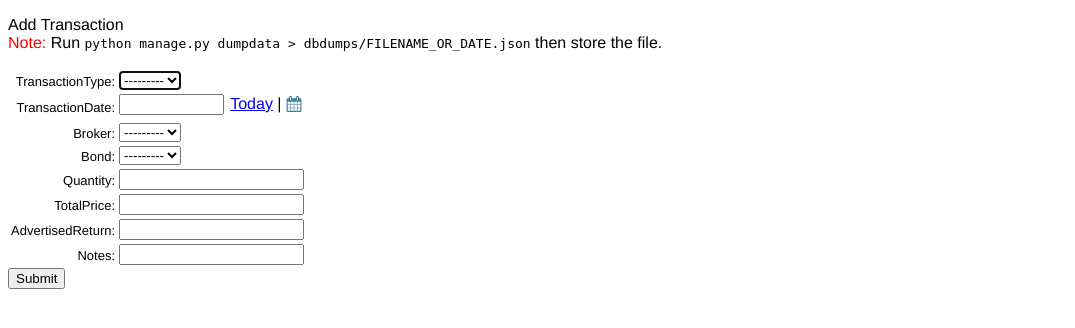
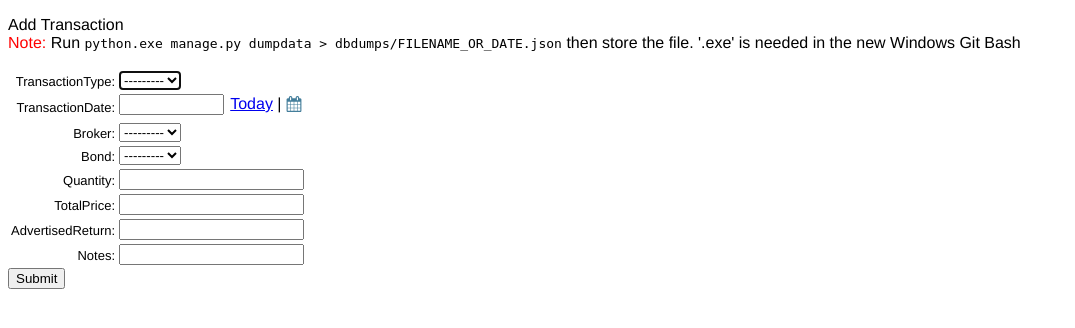
Before and after one commit to reddress/bondtracker, a Django app: page /transactions/transaction/add/ in a window 1280 px wide. Shown: the part 163-491 px from the top of the page, without its empty margins (0-1075 px from the left). Run offline with Django 3.2, Linux system fonts and the light colour scheme; the visitor is signed in with stand-in values (Sample User, id 1); data that the repository does not hold is empty.

Commit message:
note backup

```diff
--- a/reports/templates/reports/allTransactions.html
+++ b/reports/templates/reports/allTransactions.html
@@ -4,6 +4,8 @@
 
 {% block content %}
 All Transactions
+<br><br>
+<span style="color: red;">Backup:</span> Run <code>python.exe manage.py dumpdata &gt; dbdumps/FILENAME_OR_DATE.json</code> then store the file. '.exe' is needed in the new Windows Git Bash
 
 {% include "reports/transactionList.html" %}
 
--- a/transactions/templates/transactions/transaction_form.html
+++ b/transactions/templates/transactions/transaction_form.html
@@ -7,7 +7,7 @@
 <p>
     Add Transaction
     <br>
-    <span style="color: red;">Note:</span> Run <code>python manage.py dumpdata &gt; dbdumps/FILENAME_OR_DATE.json</code> then store the file.
+    <span style="color: red;">Note:</span> Run <code>python.exe manage.py dumpdata &gt; dbdumps/FILENAME_OR_DATE.json</code> then store the file. '.exe' is needed in the new Windows Git Bash
 </p>
 
 <form action="" method="POST">
```
